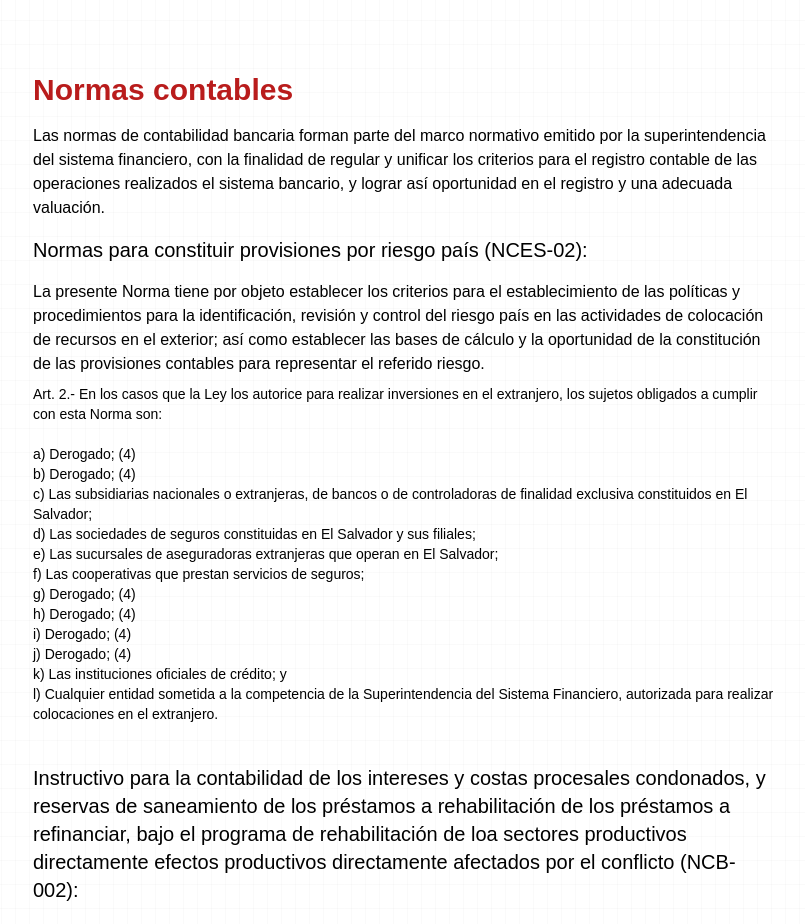
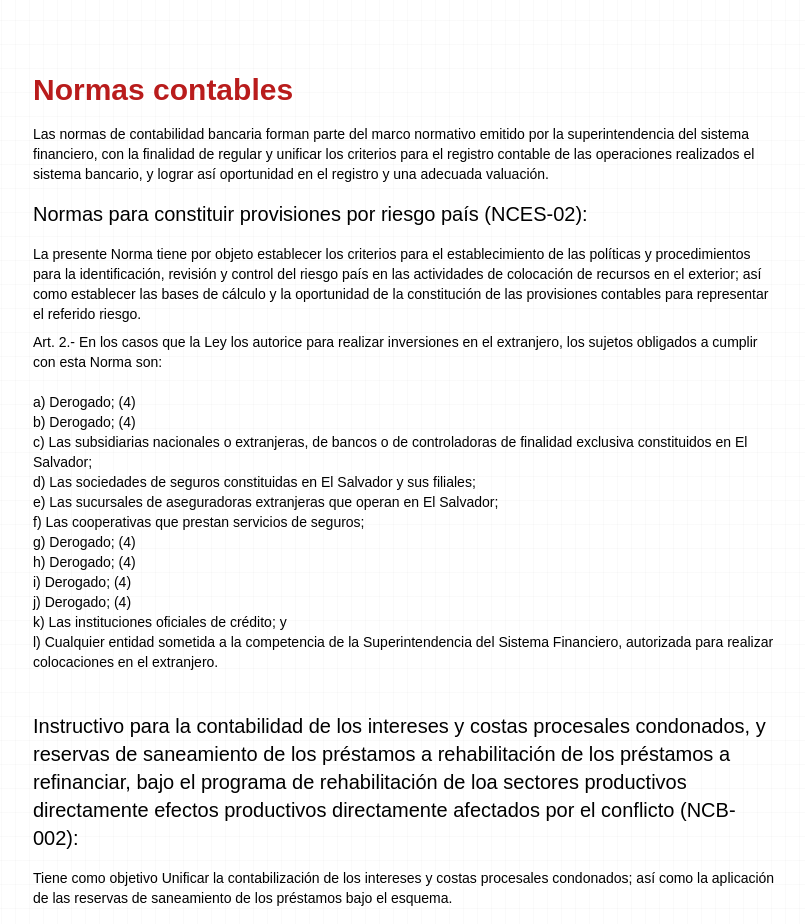
Before and after one commit to josuePe-03/marce-sectores, an Astro site: page /sector-bancario in a window 1280 px wide. Shown: the part 1380-2304 px from the top of the page, without its empty margins (27-832 px from the left). Built offline with nearby package versions, Linux system fonts and the light colour scheme; Astro itself is replaced by a stand-in of ours; what @midudev/tailwind-animations would draw is missing.

Commit message:
UPDATE TEXT BANCARIO

```diff
--- a/src/components/NormasSectorBancario.astro
+++ b/src/components/NormasSectorBancario.astro
@@ -81,14 +81,14 @@
         Normas contables
       </h2>
 
-      <p class="mt-4">
+      <p class="mt-4 text-sm">
         Las normas de contabilidad bancaria forman parte del marco normativo emitido por la superintendencia del sistema financiero, con la finalidad de regular y unificar los criterios para el registro contable de las operaciones realizados el sistema bancario, y lograr así oportunidad en el registro y una adecuada valuación.
       </p>
 
       <h3 class="text-xl font-medium mt-4">
         Normas para constituir provisiones por riesgo país (NCES-02):
       </h3>
-      <p class="mt-4">
+      <p class="mt-4 text-sm">
         La presente Norma tiene por objeto establecer los criterios para el
         establecimiento de las políticas y procedimientos para la
         identificación, revisión y control del riesgo país en las actividades de
```
